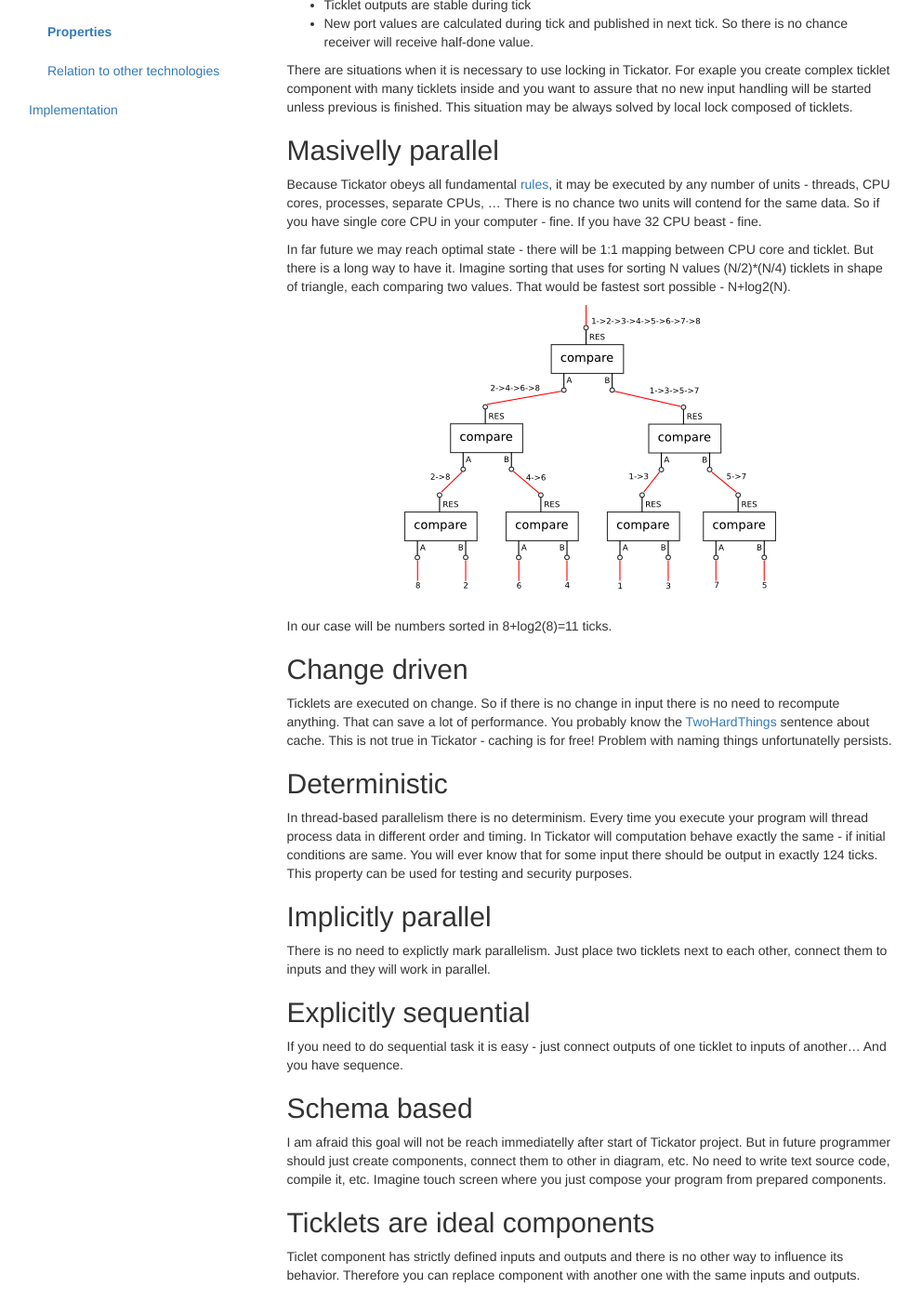
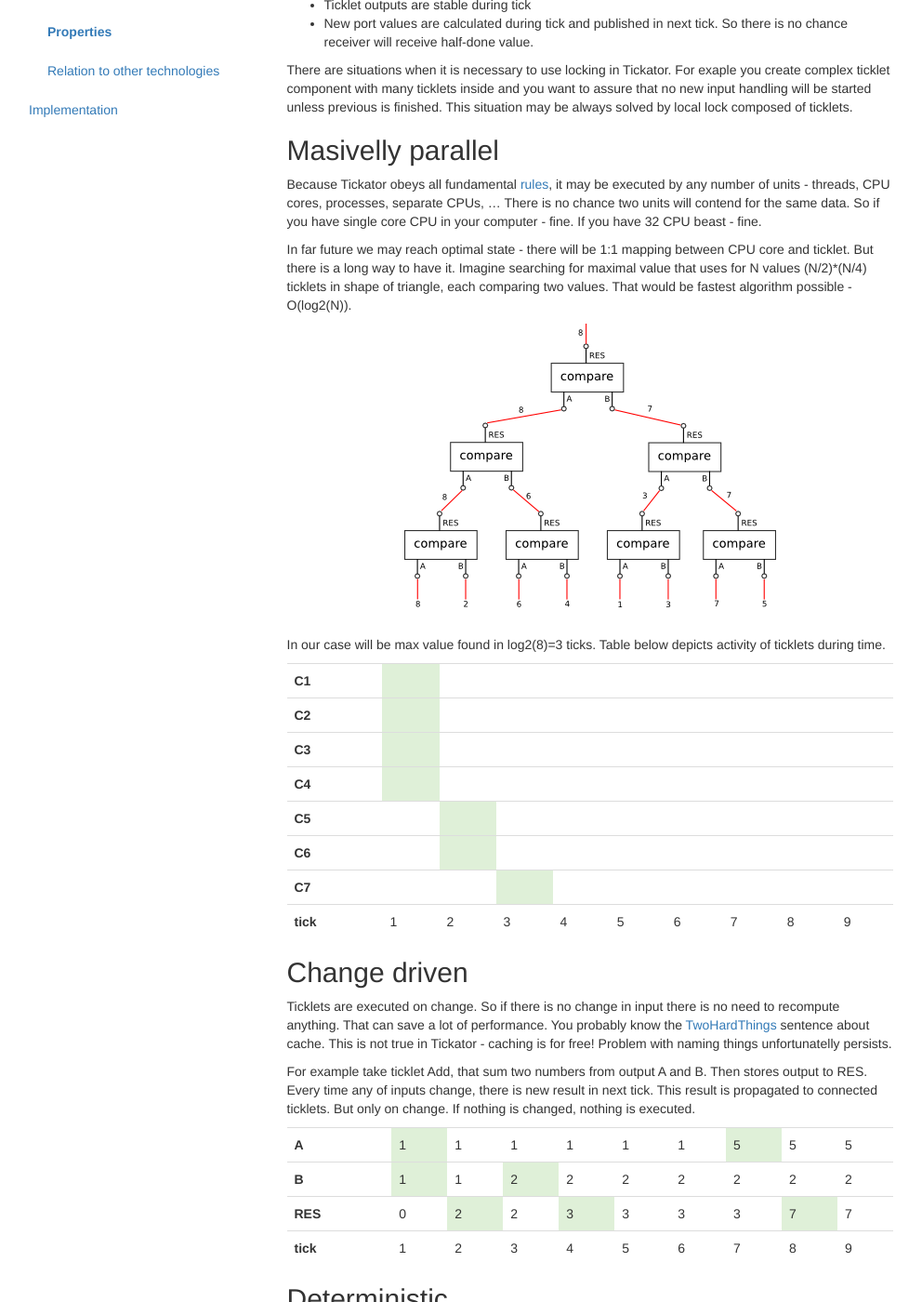
Before and after one commit to jkubos/tickator, a Jekyll site: the page built from articles/properties.md, in a window 1280 px wide and 1400 px high, scrolled down 462 px. Shown: the whole window at 93% size, without its empty margins (54-1046 px from the left). Built offline with Jekyll 4.4.1, drawn with Linux system fonts in a browser that asks for light colours; nearby versions of some CDN libraries; comment, search, counter and statistics services are not loaded.

Commit message:
Changed sorting example to max example

```diff
--- a/articles/properties.md
+++ b/articles/properties.md
@@ -29,19 +29,171 @@ Masivelly parallel
 
 Because Tickator obeys all fundamental [rules](/articles/rules), it may be executed by any number of units - threads, CPU cores, processes, separate CPUs, ... There is no chance two units will contend for the same data. So if you have single core CPU in your computer - fine. If you have 32 CPU beast - fine.
 
-In far future we may reach optimal state - there will be 1:1 mapping between CPU core and ticklet. But there is a long way to have it. Imagine sorting that uses for sorting N values (N/2)*(N/4) ticklets in shape of triangle, each comparing two values. That would be fastest sort possible - N+log2(N).
+In far future we may reach optimal state - there will be 1:1 mapping between CPU core and ticklet. But there is a long way to have it. Imagine searching for maximal value that uses for N values (N/2)*(N/4) ticklets in shape of triangle, each comparing two values. That would be fastest algorithm possible - O(log2(N)).
 
 <center>
-  <img src="/img/sort.png"/>
+  <img src="/img/find-max.png"/>
 </center>
 <br/>
 
-In our case will be numbers sorted in 8+log2(8)=11 ticks.
+In our case will be max value found in log2(8)=3 ticks. Table below depicts activity of ticklets during time.
+
+<table class='table'>
+    <tr>
+        <th>C1</th>
+        <td class='success'></td>
+        <td></td>
+        <td></td>
+        <td></td>
+        <td></td>
+        <td></td>
+        <td></td>
+        <td></td>
+        <td></td>
+    </tr>
+    <tr>
+        <th>C2</th>
+        <td class='success'></td>
+        <td></td>
+        <td></td>
+        <td></td>
+        <td></td>
+        <td></td>
+        <td></td>
+        <td></td>
+        <td></td>
+    </tr>
+    <tr>
+        <th>C3</th>
+        <td class='success'></td>
+        <td></td>
+        <td></td>
+        <td></td>
+        <td></td>
+        <td></td>
+        <td></td>
+        <td></td>
+        <td></td>
+    </tr>
+    <tr>
+        <th>C4</th>
+        <td class='success'></td>
+        <td></td>
+        <td></td>
+        <td></td>
+        <td></td>
+        <td></td>
+        <td></td>
+        <td></td>
+        <td></td>
+    </tr>
+    <tr>
+        <th>C5</th>
+        <td></td>
+        <td class='success'></td>
+        <td></td>
+        <td></td>
+        <td></td>
+        <td></td>
+        <td></td>
+        <td></td>
+        <td></td>
+    </tr>
+    <tr>
+        <th>C6</th>
+        <td></td>
+        <td class='success'></td>
+        <td></td>
+        <td></td>
+        <td></td>
+        <td></td>
+        <td></td>
+        <td></td>
+        <td></td>
+    </tr>
+    <tr>
+        <th>C7</th>
+        <td></td>
+        <td></td>
+        <td class='success'></td>
+        <td></td>
+        <td></td>
+        <td></td>
+        <td></td>
+        <td></td>
+        <td></td>
+    </tr>
+    <tr>
+        <th>tick</th>
+        <td>1</td>
+        <td>2</td>
+        <td>3</td>
+        <td>4</td>
+        <td>5</td>
+        <td>6</td>
+        <td>7</td>
+        <td>8</td>
+        <td>9</td>
+    </tr>
+</table>
 
 Change driven
 -------------
 
 Ticklets are executed on change. So if there is no change in input there is no need to recompute anything. That can save a lot of performance. You probably know the [TwoHardThings](http://martinfowler.com/bliki/TwoHardThings.html) sentence about cache. This is not true in Tickator - caching is for free! Problem with naming things unfortunatelly persists.
+
+For example take ticklet Add, that sum two numbers from output A and B. Then stores output to RES. Every time any of inputs change, there is new result in next tick. This result is propagated to connected ticklets. But only on change. If nothing is changed, nothing is executed.
+
+<table class='table'>
+    <tr>
+        <th>A</th>
+        <td class='success'>1</td>
+        <td>1</td>
+        <td>1</td>
+        <td>1</td>
+        <td>1</td>
+        <td>1</td>
+        <td class='success'>5</td>
+        <td>5</td>
+        <td>5</td>
+    </tr>
+    <tr>
+        <th>B</th>
+        <td class='success'>1</td>
+        <td>1</td>
+        <td class='success'>2</td>
+        <td>2</td>
+        <td>2</td>
+        <td>2</td>
+        <td>2</td>
+        <td>2</td>
+        <td>2</td>
+    </tr>
+    <tr>
+        <th>RES</th>
+        <td>0</td>
+        <td class='success'>2</td>
+        <td>2</td>
+        <td class='success'>3</td>
+        <td>3</td>
+        <td>3</td>
+        <td>3</td>
+        <td class='success'>7</td>
+        <td >7</td>
+    </tr>
+    <tr>
+        <th>tick</th>
+        <td>1</td>
+        <td>2</td>
+        <td>3</td>
+        <td>4</td>
+        <td>5</td>
+        <td>6</td>
+        <td>7</td>
+        <td>8</td>
+        <td>9</td>
+    </tr>
+</table>
 
 Deterministic
 -------------
```
Also changed, not shown: img/find-max.png (added), img/find-max.svg, img/sort.png (deleted).
